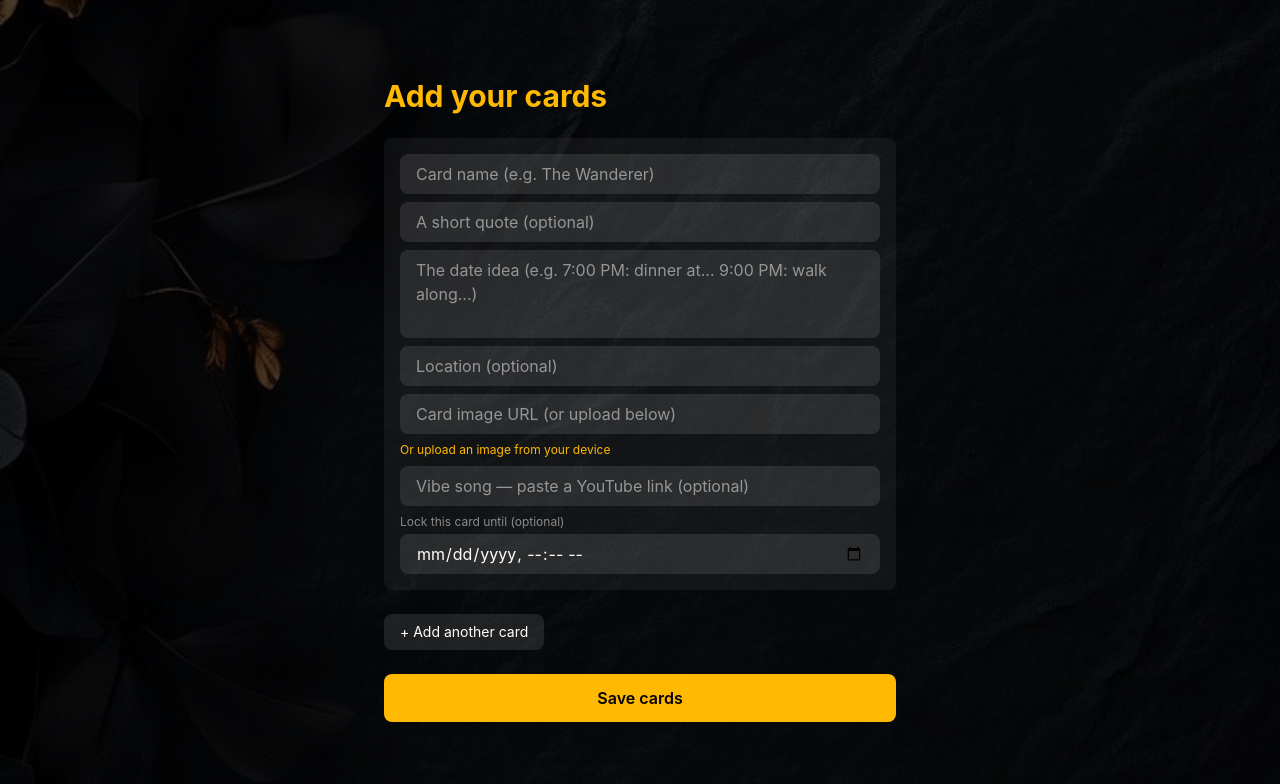
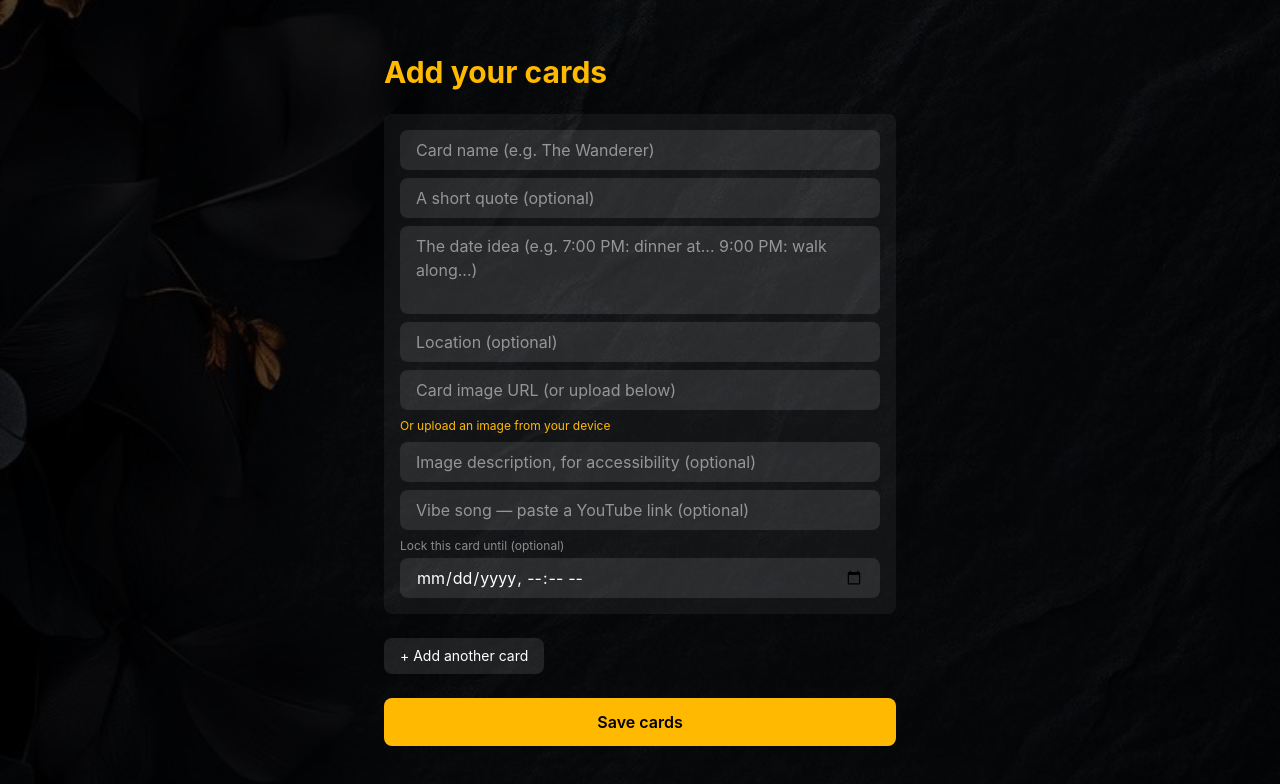
Before and after one commit to ShirleyOuma/tarot-date, a React (Vite) app: page /builder/1/cards in a window 1280 px wide. Shown: the top 784 px of the page. Built offline with nearby package versions, Linux system fonts and the light colour scheme; no server answers; a web font is replaced by a local one.

Commit message:
Add alt text field to card creation and editing forms

```diff
--- a/src/lib/cards.js
+++ b/src/lib/cards.js
@@ -42,6 +42,7 @@ export async function updateCard(cardId, editToken, fields) {
         image_url: fields.imageUrl ?? null,
         vibe_url: fields.vibeUrl ?? null,
         unlock_at: fields.unlockAt ? new Date(fields.unlockAt).toISOString() : null,
+        alt_text: fields.altText ?? null,
     })
 
     if (error) throw error
--- a/src/pages/AddCards.jsx
+++ b/src/pages/AddCards.jsx
@@ -4,7 +4,7 @@ import { createCard } from '../lib/cards'
 import ImageUploadField from '../components/ImageUploadField'
 
 function emptyCard() {
-    return { name: '', quote: '', dateDescription: '', location: '', imageUrl: '', vibeUrl: '', unlockAt: '' }
+    return { name: '', quote: '', dateDescription: '', location: '', imageUrl: '', vibeUrl: '', unlockAt: '', altText: '' }
 }
 
 function AddCards() {
@@ -57,6 +57,7 @@ function AddCards() {
                     imageUrl: c.imageUrl || null,
                     vibeUrl: c.vibeUrl || null,
                     unlockAt: c.unlockAt || null,
+                    altText: c.altText || null,
                 })
             }
             navigate(`/builder/${deckId}/done`)
@@ -113,6 +114,13 @@ function AddCards() {
                         <ImageUploadField value={card.imageUrl} onChange={(url) => updateCard(index, 'imageUrl', url)} />
                         <input
                             type="text"
+                            value={card.altText}
+                            onChange={(e) => updateCard(index, 'altText', e.target.value)}
+                            placeholder="Image description, for accessibility (optional)"
+                            className="bg-white/10 rounded-lg px-4 py-2 outline-none focus:ring-2 focus:ring-amber-400"
+                        />
+                        <input
+                            type="text"
                             value={card.vibeUrl}
                             onChange={(e) => updateCard(index, 'vibeUrl', e.target.value)}
                             placeholder="Vibe song — paste a YouTube link (optional)"
--- a/src/pages/EditDeck.jsx
+++ b/src/pages/EditDeck.jsx
@@ -21,6 +21,7 @@ function EditDeck() {
     const [editingCardId, setEditingCardId] = useState(null)
     const [editForm, setEditForm] = useState({})
     const [unlockAt, setUnlockAt] = useState('')
+    const [altText, setAltText] = useState('')
 
     async function loadDeck(token) {
         setLoading(true)
@@ -62,6 +63,7 @@ function EditDeck() {
                 imageUrl: imageUrl || null,
                 vibeUrl: vibeUrl || null,
                 unlockAt: unlockAt || null,
+                altText: altText || null,
             })
             setName('')
             setQuote('')
@@ -69,6 +71,8 @@ function EditDeck() {
             setLocation('')
             setImageUrl('')
             setVibeUrl('')
+            setUnlockAt('')
+            setAltText('')
             await loadDeck(editToken)
         } catch (err) {
             setError(err.message)
@@ -108,6 +112,7 @@ function EditDeck() {
             imageUrl: card.image_url || '',
             vibeUrl: card.vibe_url || '',
             unlockAt: card.unlock_at ? card.unlock_at.slice(0, 16) : '',
+            altText: card.alt_text || '',
         })
     }
 
@@ -190,6 +195,12 @@ function EditDeck() {
                             />
                             <ImageUploadField value={editForm.imageUrl} onChange={(url) => setEditForm((f) => ({ ...f, imageUrl: url }))} />
                             <input
+                                value={editForm.altText}
+                                onChange={(e) => setEditForm((f) => ({ ...f, altText: e.target.value }))}
+                                placeholder="Image description, for accessibility (optional)"
+                                className="bg-black/70 rounded-lg px-3 py-2 text-sm outline-none focus:ring-2 focus:ring-amber-400"
+                            />
+                            <input
                                 value={editForm.vibeUrl}
                                 onChange={(e) => setEditForm((f) => ({ ...f, vibeUrl: e.target.value }))}
                                 placeholder="Vibe song — YouTube link"
@@ -239,6 +250,7 @@ function EditDeck() {
                 <textarea value={dateDescription} onChange={(e) => setDateDescription(e.target.value)} placeholder="The date idea" rows={3} className="bg-black/70 rounded-lg px-4 py-2 outline-none focus:ring-2 focus:ring-amber-400 resize-none" />
                 <input value={location} onChange={(e) => setLocation(e.target.value)} placeholder="Location (optional)" className="bg-black/70 rounded-lg px-4 py-2 outline-none focus:ring-2 focus:ring-amber-400" />
                 <ImageUploadField value={imageUrl} onChange={setImageUrl} />
+                <input value={altText} onChange={(e) => setAltText(e.target.value)} placeholder="Image description, for accessibility (optional)" className="bg-black/70 rounded-lg px-4 py-2 outline-none focus:ring-2 focus:ring-amber-400" />
                 <input value={vibeUrl} onChange={(e) => setVibeUrl(e.target.value)} placeholder="Vibe song — YouTube link (optional)" className="bg-black/70 rounded-lg px-4 py-2 outline-none focus:ring-2 focus:ring-amber-400" />
                 <label className="flex flex-col gap-1">
                     <span className="text-xs text-white/50">Lock this card until (optional)</span>
```
